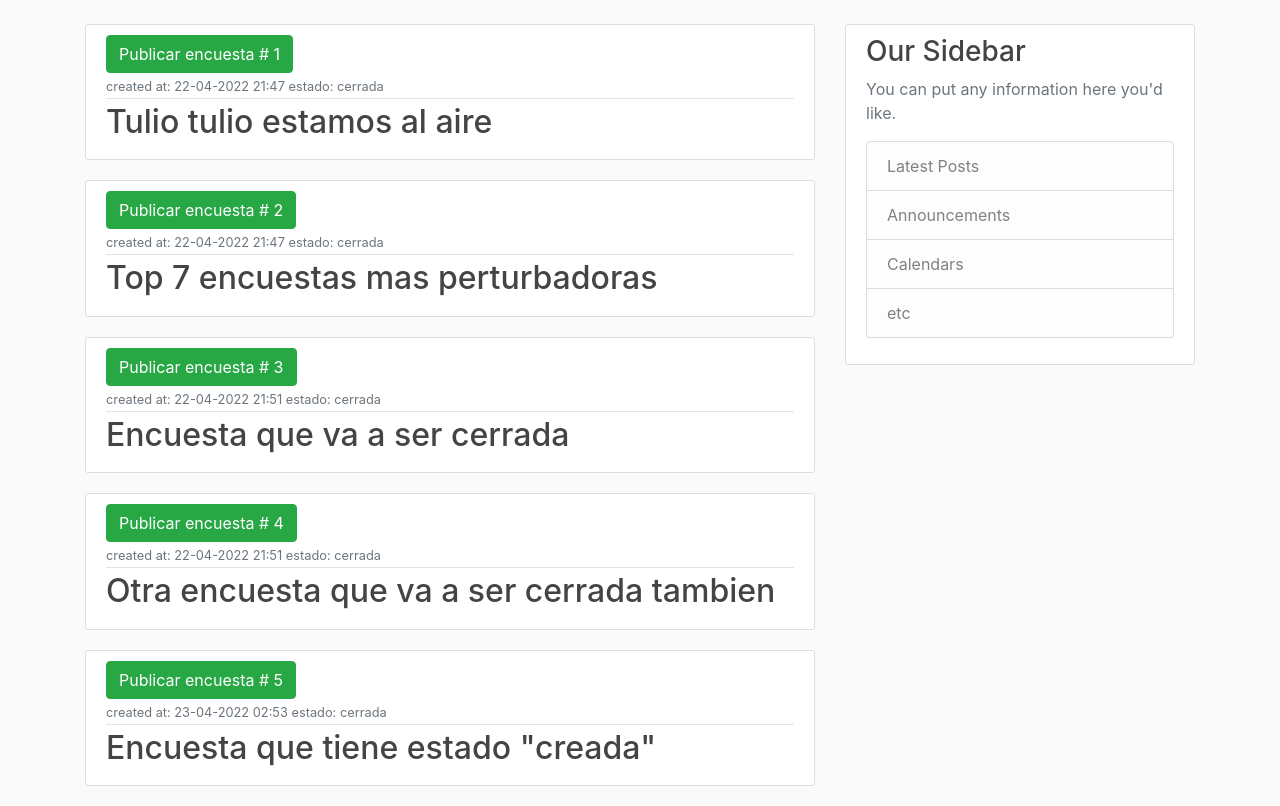
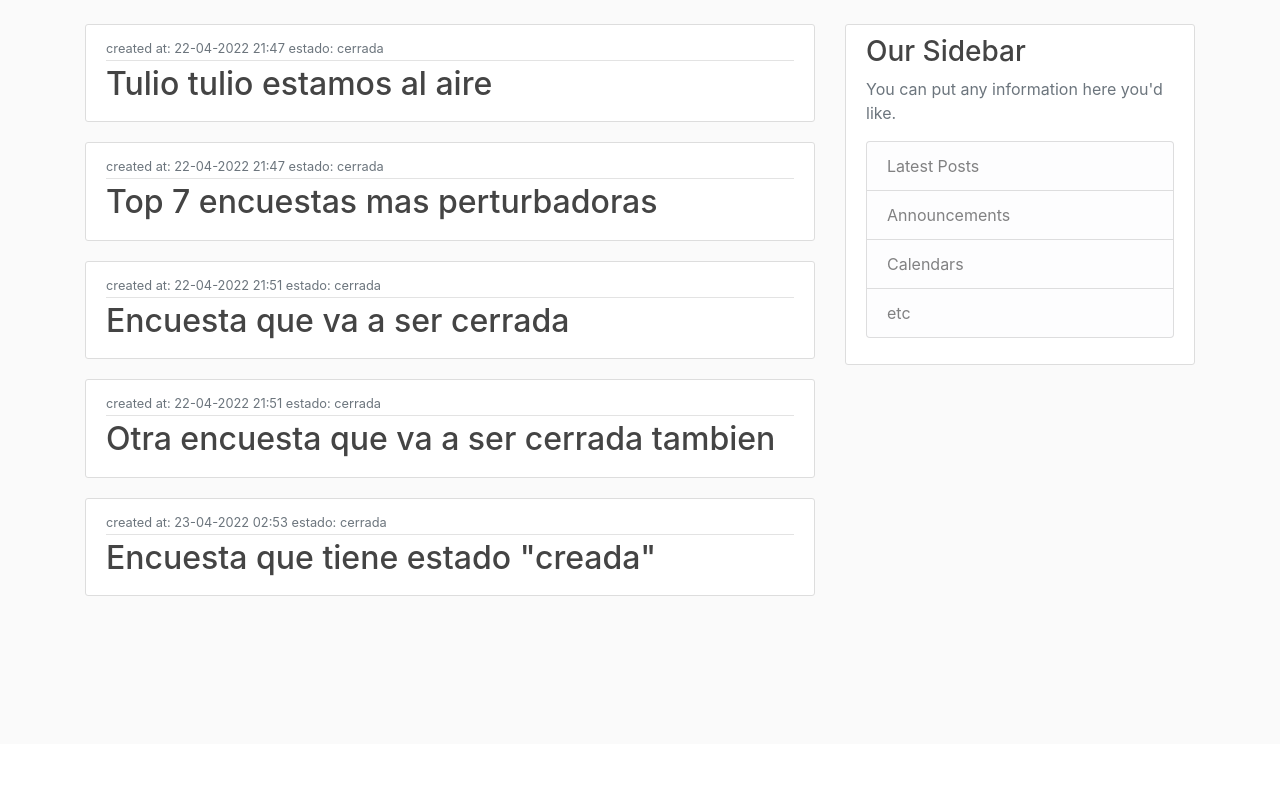
Before and after one commit to rainclaudio/Survey-Platform, a Flask app: page / in a window 1280 px wide. Shown: the part 56-862 px from the top of the page. After the commit the page ends 652 px from the top, so only its background shows below. Run offline with Flask 2, Linux system fonts and the light colour scheme; data comes from the database, SQL or seed files in the repository; both versions use the stored data as it was after the commit; some libraries are stand-ins or nearby versions.

Commit message:
Restricciones para publicar encuesta agregadas

```diff
--- a/encuestas/routes.py
+++ b/encuestas/routes.py
@@ -69,16 +69,15 @@ def editar_encuesta(encuesta_id):
 
     print(items_preguntas)
 
-    publ = 1
+    total_pregs = len(id_preguntas)
+    bool_items = 1
 
     if len(items_preguntas) == 0:
-        publ = 0
+        bool_items = 0
 
     for n in items_preguntas:
         if n <= 1:
-            publ = 0
-
-    print(publ)
+            bool_items = 0
 
 
     encuesta_form = CrearEncuestaForm()
@@ -89,7 +88,9 @@ def editar_encuesta(encuesta_id):
         preguntas = preguntas,
         items = items,
         encuesta_form = encuesta_form,
-        pregunta_form = pregunta_form
+        pregunta_form = pregunta_form,
+        total_pregs = total_pregs,
+        bool_items = bool_items
     )
 
 @app.route("/editar_encuesta/<int:encuesta_id>/añadir_pregunta", methods=['GET', 'POST'])
@@ -154,13 +155,17 @@ def cerrar_encuesta(encuesta_id):
     return redirect(url_for('home'))
 
 
-@app.route("/post/<int:encuesta_id>/publicar", methods=['POST'])
-def publicar_encuesta(encuesta_id):
-    #if publ == 1:
+@app.route("/post/<int:encuesta_id>/<int:total_pregs>/<int:bool_items>/publicar", methods=['POST'])
+def publicar_encuesta(encuesta_id,total_pregs,bool_items):
+    if total_pregs == 0:
+        flash('Para publicar encuesta se necesita minimo una pregunta', 'danger')
+        return redirect( url_for('editar_encuesta', encuesta_id=encuesta_id))
+    if bool_items == 0:
+        flash('Para publicar encuesta se necesita minimo dos items por pregunta', 'danger')
+        return redirect( url_for('editar_encuesta', encuesta_id=encuesta_id))
+    else:
         encuesta = Encuesta.query.get_or_404(encuesta_id)
         encuesta.estado = "publicada"
         db.session.commit()
         flash('Your post #' + str(encuesta_id) + ' has been posted!', 'success')
         return redirect(url_for('home'))
-    #flash('Para publicar encuesta se necesita minimo una pregunta y minimo dos items por pregunta', 'danger')
-    #return redirect( url_for('editar_encuesta', encuesta_id=encuesta_id))
--- a/encuestas/templates/editar_encuesta.html
+++ b/encuestas/templates/editar_encuesta.html
@@ -7,7 +7,7 @@
 {%endif%}
 
 {%if encuesta.estado == "cerrada" or encuesta.estado == "creada"%}
-<form action="{{ url_for('publicar_encuesta', encuesta_id=encuesta.id) }}" method="POST">
+<form action="{{ url_for('publicar_encuesta', encuesta_id=encuesta.id, total_pregs = total_pregs, bool_items = bool_items) }}" method="POST">
     <input class="btn btn-success" type="submit" value="Publicar encuesta # {{ encuesta.id }}">
 </form>
 {%endif%}
--- a/encuestas/templates/home.html
+++ b/encuestas/templates/home.html
@@ -2,16 +2,6 @@
 <article class="media content-section">
     <div class="media-body">
         <div class="article-metadata">
-            {%if encuesta.estado == "publicada"%}
-            <form action="{{ url_for('cerrar_encuesta', encuesta_id=encuesta.id) }}" method="POST">
-                <input class="btn btn-danger" type="submit" value="Cerrar encuesta # {{ encuesta.id }}">
-            </form>
-            {%endif%}
-            {%if encuesta.estado == "cerrada"%}
-            <form action="{{ url_for('publicar_encuesta', encuesta_id=encuesta.id) }}" method="POST">
-                <input class="btn btn-success" type="submit" value="Publicar encuesta # {{ encuesta.id }}">
-            </form>
-            {%endif%}
             <small class="text-muted">
                 created at: {{encuesta.date_created.strftime('%d-%m-%Y %H:%M')}}
             </small>
```
Also changed, not shown: encuestas/site.db. Lines whose indentation alone changed are shown as unchanged.
